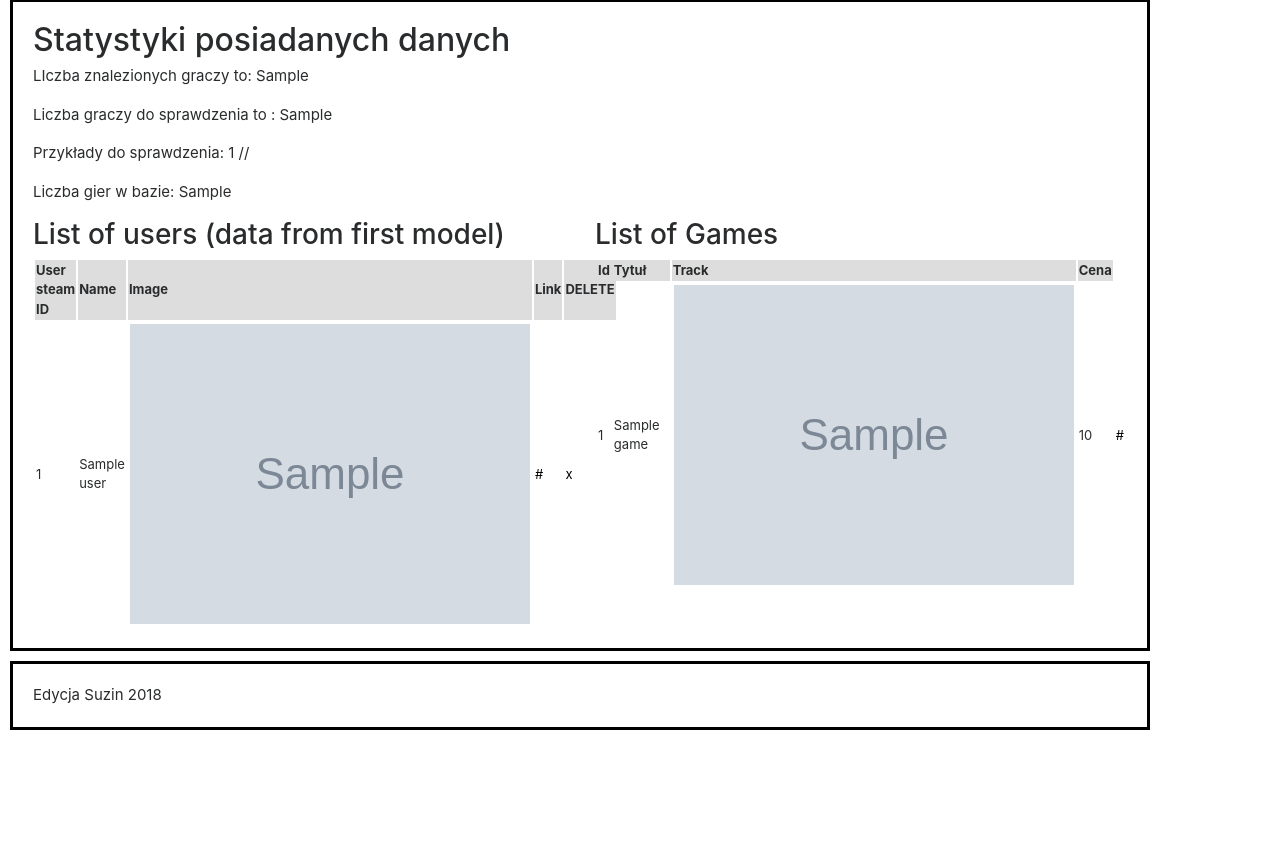
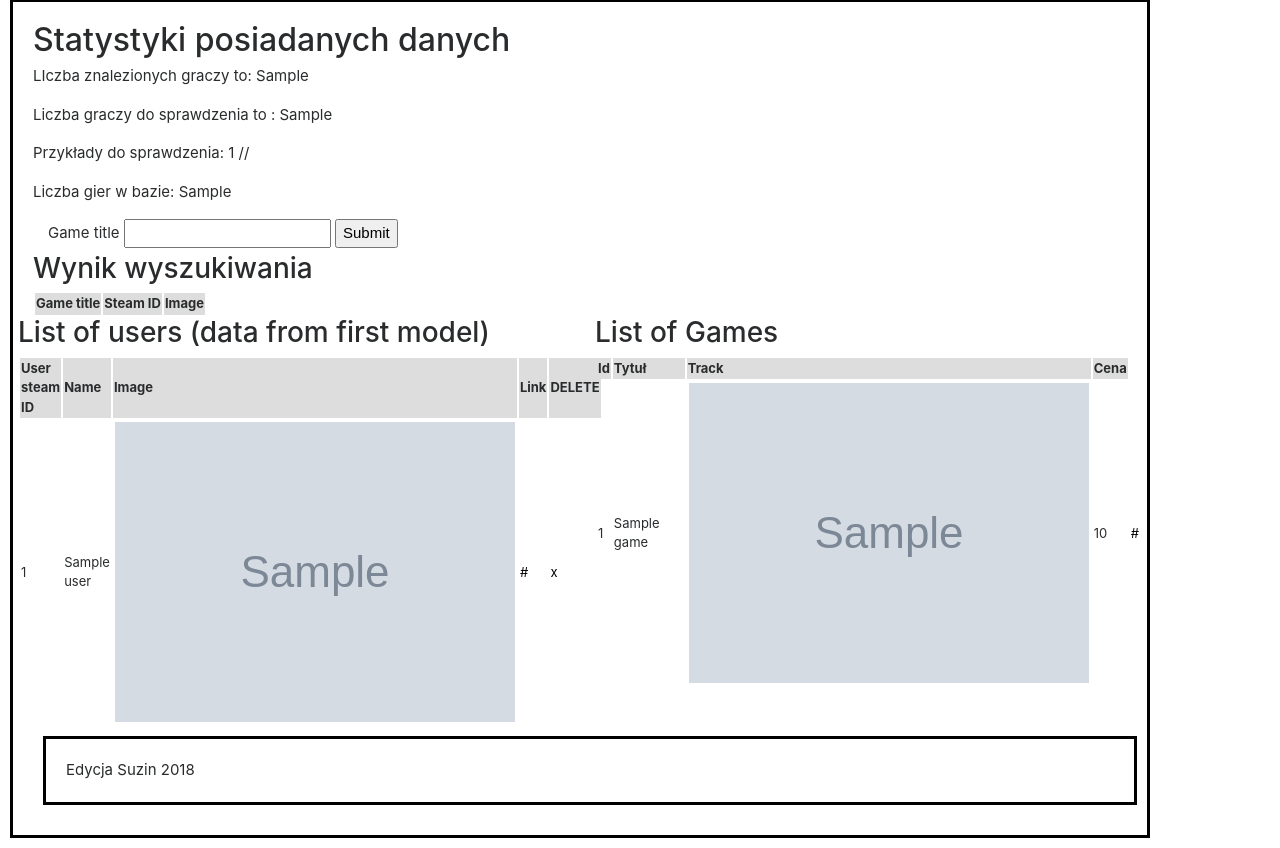
Before and after one commit to Suzin77/Steam-app, a PHP site: the page made by application/views/steamusers/index.php in a window 1280 px wide. Shown: the part 153-1001 px from the top of the page. Before the commit the page ends 883 px from the top, so only its background shows below. Run offline with PHP 8.4, Linux system fonts and the light colour scheme; the template is opened without the code that fills it: most values are stand-ins (such as "Sample title", 1, 10 or a date in 2020); grey boxes marked "Sample" are stand-in pictures; data that the repository does not hold is empty; some libraries are stand-ins or nearby versions.

Commit message:
search
games search

```diff
--- a/application/views/steamusers/index.php
+++ b/application/views/steamusers/index.php
@@ -10,7 +10,44 @@
     ?>
     </p>
     <p>Liczba gier w bazie: <span><?php echo $amoutOfGames ?></span></p>
+    <form class ="form-horizontal col-md-6 col-md-offset-3" action="<?php echo URL; ?>Data/search/" method="POST">
+        <label>Game title </label>
+        <input type="text" name="game_title" value="" required />
+        <input type="submit" name="submit_game_title" value="Submit" />
+    </form>
+<!-- Tabela z wynikami wyszukiwania-->
+    <div class = "row">
+        <div class = "col-sm-6">
+        <h3>Wynik wyszukiwania</h3>
+            <table class = "">
+                <thead style="background-color: #ddd; font-weight: bold;">
+                <tr>
+                    <td>Game title</td>
+                    <td>Steam ID</td>
+                    <td>Image</td>
+                </tr>
+                </thead>
+                <tbody>
+                <?php foreach ($searchResult as $game) { ?>
+                    <tr>
+                        <td><?php if (isset($game['game_title'])) echo $game['game_title']; ?></td>
+                        <td><?php if (isset($game['game_id'])) echo $game['game_id']; ?></td>
+                        <td><?php if (isset($user['avatar'])) echo "<img src=\"".$user['avatar']."\" style=\"padding:1px\"/>" ?></td>
 
+
+                        <td>
+                            <?php if (isset($user->link)) { ?>
+                                <a href="<?php echo $user->link; ?>"><?php echo $user->link; ?></a>
+                            <?php } ?>
+                        </td>
+                        <td><a href="<?php echo URL . 'steamusers/deleteuser/' . $user['user_id']; ?>">x</a></td>
+                    </tr>
+                <?php } ?>
+                <!-- end of foreach -->
+                </tbody>
+            </table>
+        </div>
+<!-- Tabela z losowymi uzytkownikami-->
     <div class = "row">
         <div class = "col-sm-6">
     	<h3>List of users (data from first model)</h3>
```
Also changed, not shown: application/controller/Data.php (+10 -0 lines), application/models/DataSearchReadModel.php (+8 -0 lines), application/views/_templates/debug.php (+7 -0 lines).
